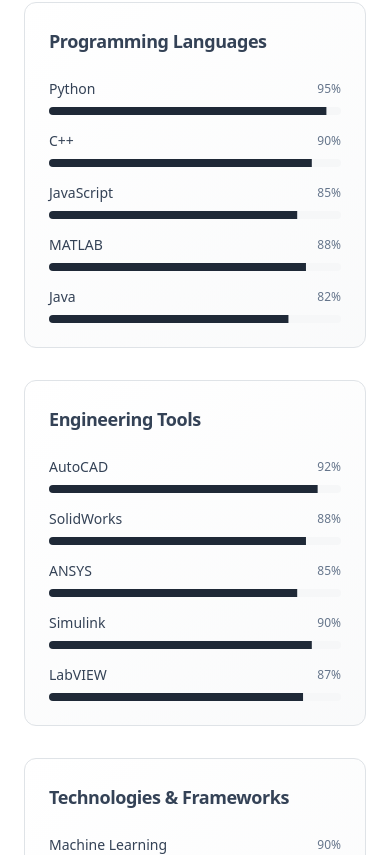
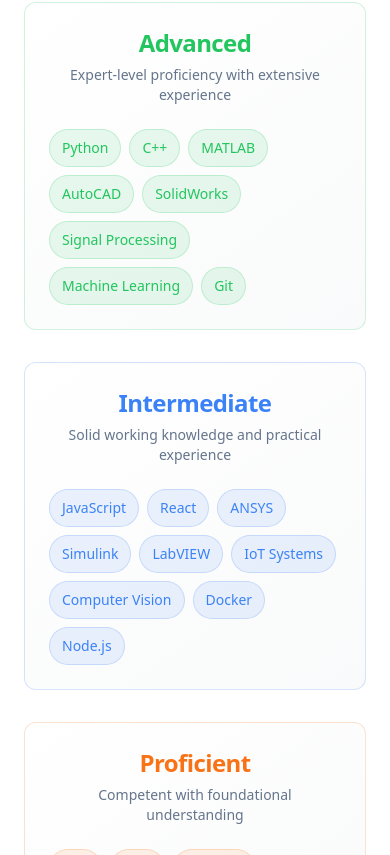
Before and after one commit to Isaiahmmking/Project-Portfolio, a React (Vite) app: page / in a window 390 px wide. Shown: the part 5129-5984 px from the top of the page. Built offline with nearby package versions, Linux system fonts and the light colour scheme.

Commit message:
Categorize skills by proficiency
Changed the skills section to categorize skills into "Proficient," "Intermediate," and "Advanced" instead of using a timeline chart.
-edited src/components/Skills.tsx

```diff
--- a/src/components/Skills.tsx
+++ b/src/components/Skills.tsx
@@ -1,47 +1,38 @@
 import { Card, CardContent, CardHeader, CardTitle } from "@/components/ui/card";
-import { Progress } from "@/components/ui/progress";
 
 const Skills = () => {
   const skillCategories = [
     {
-      title: "Programming Languages",
+      title: "Advanced",
+      description: "Expert-level proficiency with extensive experience",
       skills: [
-        { name: "Python", level: 95 },
-        { name: "C++", level: 90 },
-        { name: "JavaScript", level: 85 },
-        { name: "MATLAB", level: 88 },
-        { name: "Java", level: 82 }
-      ]
+        "Python", "C++", "MATLAB", "AutoCAD", "SolidWorks",
+        "Signal Processing", "Machine Learning", "Git"
+      ],
+      bgColor: "bg-green-500/10",
+      textColor: "text-green-500",
+      borderColor: "border-green-500/20"
     },
     {
-      title: "Engineering Tools",
+      title: "Intermediate",
+      description: "Solid working knowledge and practical experience",
       skills: [
-        { name: "AutoCAD", level: 92 },
-        { name: "SolidWorks", level: 88 },
-        { name: "ANSYS", level: 85 },
-        { name: "Simulink", level: 90 },
-        { name: "LabVIEW", level: 87 }
-      ]
+        "JavaScript", "React", "ANSYS", "Simulink", "LabVIEW",
+        "IoT Systems", "Computer Vision", "Docker", "Node.js"
+      ],
+      bgColor: "bg-blue-500/10",
+      textColor: "text-blue-500",
+      borderColor: "border-blue-500/20"
     },
     {
-      title: "Technologies & Frameworks",
+      title: "Proficient",
+      description: "Competent with foundational understanding",
       skills: [
-        { name: "Machine Learning", level: 90 },
-        { name: "IoT Systems", level: 88 },
-        { name: "Robotics", level: 85 },
-        { name: "Signal Processing", level: 92 },
-        { name: "Computer Vision", level: 86 }
-      ]
-    },
-    {
-      title: "Development & Cloud",
-      skills: [
-        { name: "Docker", level: 85 },
-        { name: "AWS", level: 80 },
-        { name: "Git", level: 95 },
-        { name: "React", level: 88 },
-        { name: "Node.js", level: 82 }
-      ]
+        "Java", "AWS", "Robotics", "Cloud Architecture"
+      ],
+      bgColor: "bg-orange-500/10",
+      textColor: "text-orange-500",
+      borderColor: "border-orange-500/20"
     }
   ];
 
@@ -57,36 +48,33 @@ const Skills = () => {
           </p>
         </div>
 
-        <div className="grid md:grid-cols-2 lg:grid-cols-4 gap-8">
+        <div className="grid lg:grid-cols-3 gap-8">
           {skillCategories.map((category, index) => (
             <Card
               key={index}
-              className="bg-gradient-card border-border shadow-card hover:shadow-elegant transition-all duration-300 animate-scale-in"
+              className={`bg-gradient-card border-border shadow-card hover:shadow-elegant transition-all duration-300 animate-scale-in ${category.borderColor}`}
               style={{ animationDelay: `${index * 0.1}s` }}
             >
-              <CardHeader>
-                <CardTitle className="text-lg font-semibold text-foreground">
+              <CardHeader className="text-center">
+                <CardTitle className={`text-2xl font-bold ${category.textColor}`}>
                   {category.title}
                 </CardTitle>
+                <p className="text-sm text-muted-foreground mt-2">
+                  {category.description}
+                </p>
               </CardHeader>
 
-              <CardContent className="space-y-4">
-                {category.skills.map((skill, skillIndex) => (
-                  <div key={skillIndex} className="space-y-2">
-                    <div className="flex justify-between items-center">
-                      <span className="text-sm font-medium text-foreground">
-                        {skill.name}
-                      </span>
-                      <span className="text-xs text-muted-foreground">
-                        {skill.level}%
-                      </span>
-                    </div>
-                    <Progress
-                      value={skill.level}
-                      className="h-2 bg-muted"
-                    />
-                  </div>
-                ))}
+              <CardContent>
+                <div className="flex flex-wrap gap-2">
+                  {category.skills.map((skill, skillIndex) => (
+                    <span
+                      key={skillIndex}
+                      className={`px-3 py-2 rounded-full text-sm font-medium ${category.bgColor} ${category.textColor} border ${category.borderColor}`}
+                    >
+                      {skill}
+                    </span>
+                  ))}
+                </div>
               </CardContent>
             </Card>
           ))}
```
